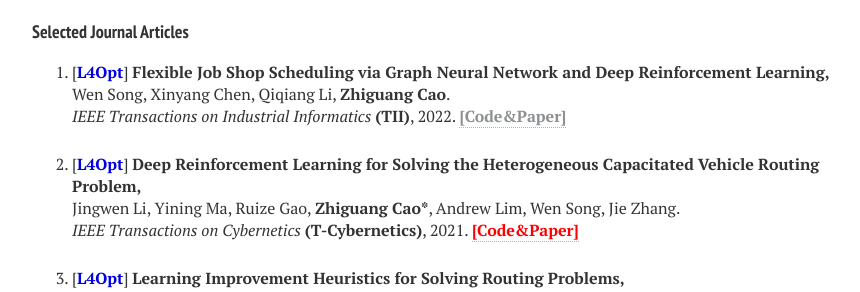
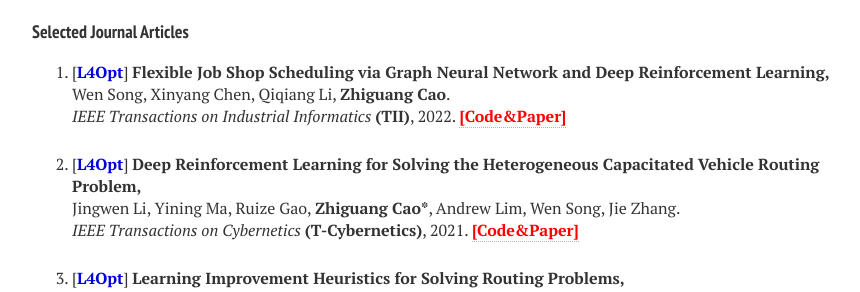
Before and after one commit to zhiguangcaosg/zhiguangcaosg.github.io, a Jekyll site: the page built from publications.md, in a window 1280 px wide. Shown: the part 1570-1862 px from the top of the page, without its empty margins (288-1148 px from the left). Built offline with Jekyll 4.4.1, drawn with Linux system fonts in a browser that asks for light colours; nearby versions of some CDN libraries.

Commit message:
Update publications.html

```diff
--- a/_layouts/publications.html
+++ b/_layouts/publications.html
@@ -268,7 +268,7 @@ div.bibtex pre { font-size: 75%; overflow: auto;  width: 100%; padding: 0em 0em;
 <p>
 [<font color="#0000E3"><b>L4Opt</b></font>] <b>Flexible Job Shop Scheduling via Graph Neural Network and Deep Reinforcement Learning,</b>
 <br>Wen Song, Xinyang Chen, Qiqiang Li, <b>Zhiguang Cao</b>.<br>
-<i>IEEE Transactions on Industrial Informatics</i> <b>(TII)</b>, 2022. <a href="https://zhiguangcaosg.github.io/publications/" > <font color="#8D9092"><b>[Code&Paper]</b> </font></a>
+<i>IEEE Transactions on Industrial Informatics</i> <b>(TII)</b>, 2022. <a href="https://github.com/songwenas12/fjsp-drl" target="_blank"> <font color="#FF0000"><b>[Code&Paper]</b> </font></a>
 </p>
 </li>
 
```
